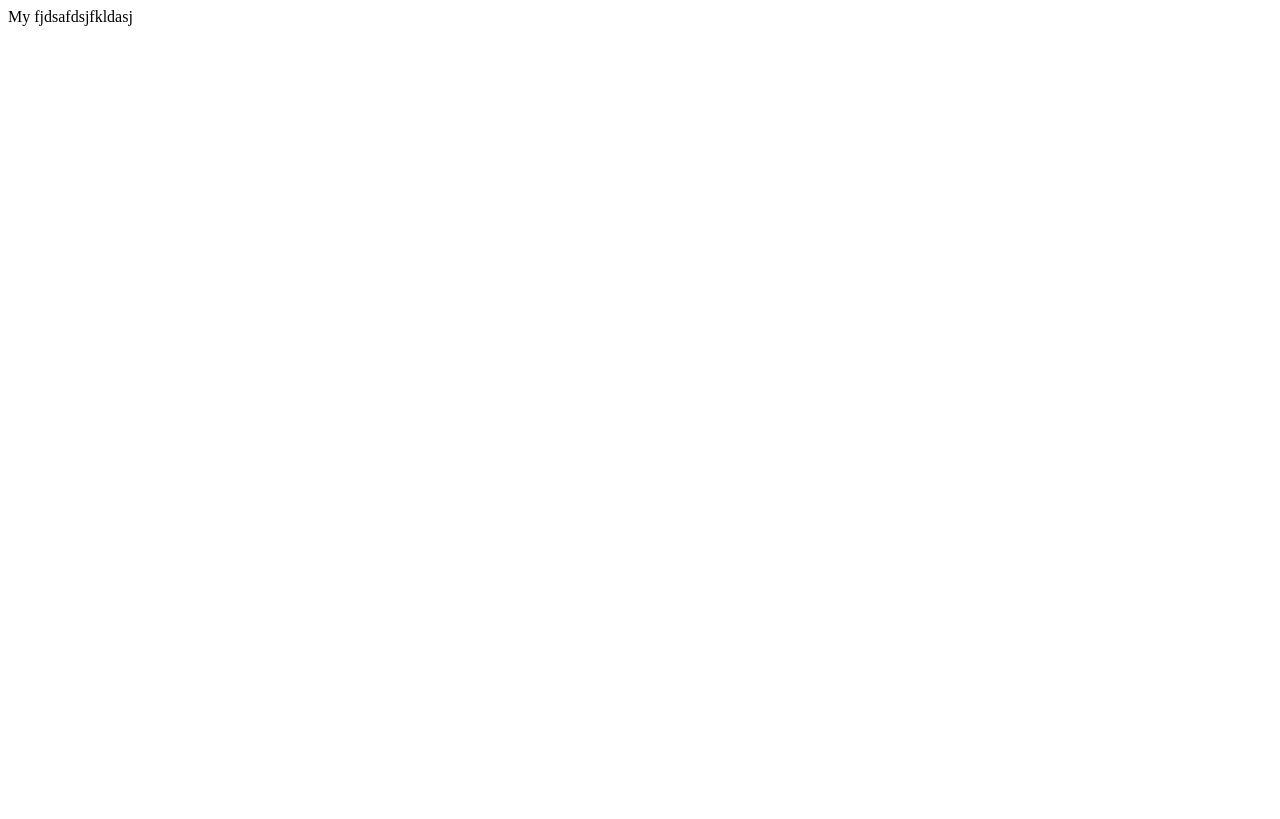
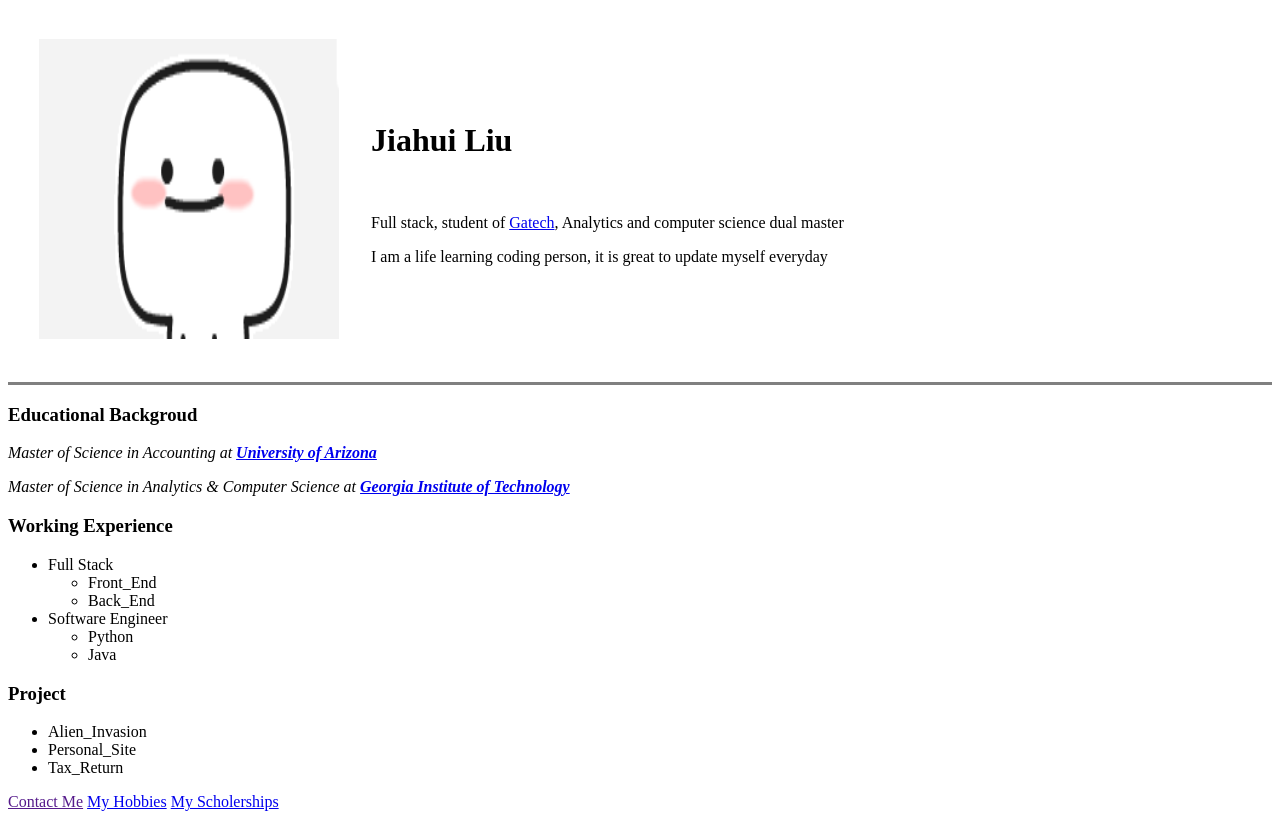
Before and after one commit to JessicaLiu-Code/JessicaLiu-Code.github.io, a plain HTML site: page index.html in a window 1280 px wide. Drawn offline with Linux system fonts and the light colour scheme.

Commit message:
Add files via upload

```diff
--- a/index.html
+++ b/index.html
@@ -1 +1,53 @@
-My fjdsafdsjfkldasj
+<!DOCTYPE html>
+<html lang="en" dir="ltr">
+
+<head>
+  <meta charset="utf-8">
+  <meta name="description" content="Web search page google shows below the title">
+  <title>Jiahui's Personal Sites</title>
+</head>
+
+<body>
+  <table cellspacing="30">
+    <tr>
+      <td><img src="IMG.JPG" alt="My Picture" style="width:300px;height:300px;"></td>
+      <td>
+        <h1>Jiahui Liu</h1>
+        <br>
+        <p>Full stack, student of <a href="https://www.gatech.edu/">Gatech</a>, Analytics and computer science dual master</p>
+        <p>I am a life learning coding person, it is great to update myself everyday</p>
+      </td>
+    </tr>
+  </table>
+
+
+  <hr size="3" noshade>
+  <h3>Educational Backgroud</h3>
+  <p><em>Master of Science in Accounting at <strong><a href="https://www.arizona.edu/">University of Arizona</a></strong></em></p>
+  <p><em>Master of Science in Analytics & Computer Science at <strong><a href="https://www.gatech.edu/">Georgia Institute of Technology</a></strong></em></p>
+  <h3>Working Experience</h3>
+
+  <ul>
+    <li>Full Stack</li>
+    <ul>
+      <li>Front_End</li>
+      <li>Back_End</li>
+    </ul>
+    <li>Software Engineer</li>
+    <ul>
+      <li>Python</li>
+      <li>Java</li>
+    </ul>
+  </ul>
+  <h3>Project</h3>
+  <ul>
+    <li>Alien_Invasion</li>
+    <li>Personal_Site</li>
+    <li>Tax_Return</li>
+  </ul>
+  <a href="">Contact Me</a>
+  <a href="Myhobbies.html">My Hobbies</a>
+  <a href="#">My Scholerships</a>
+</body>
+
+</html>
```
Also changed, not shown: Myhobbies.html (added, +14 -0 lines), IMG.JPG (added).
